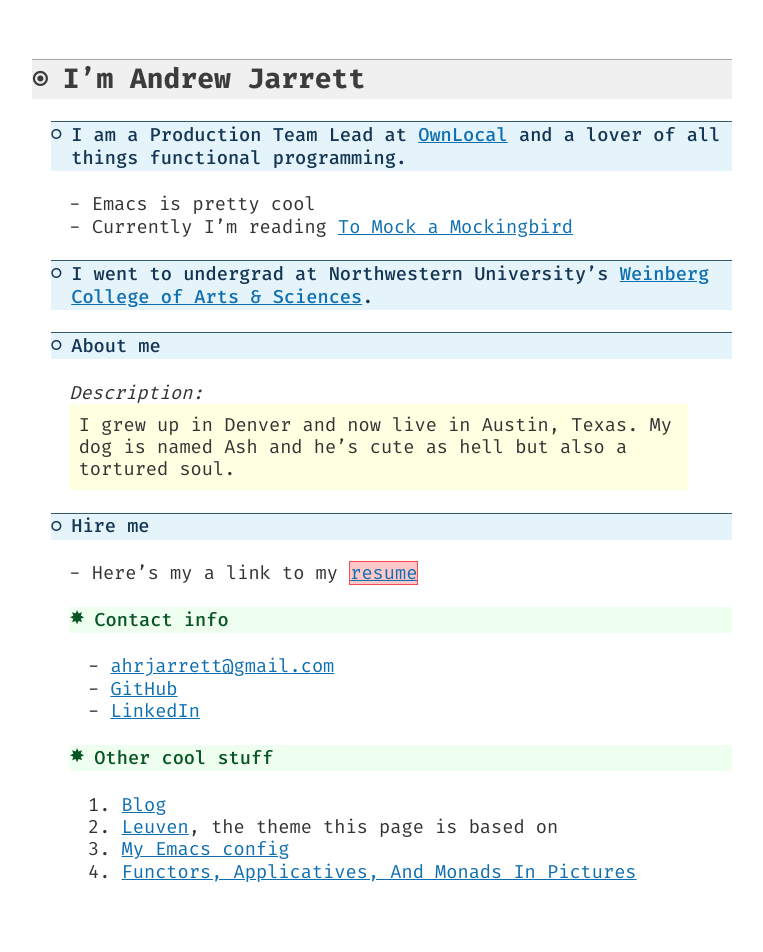
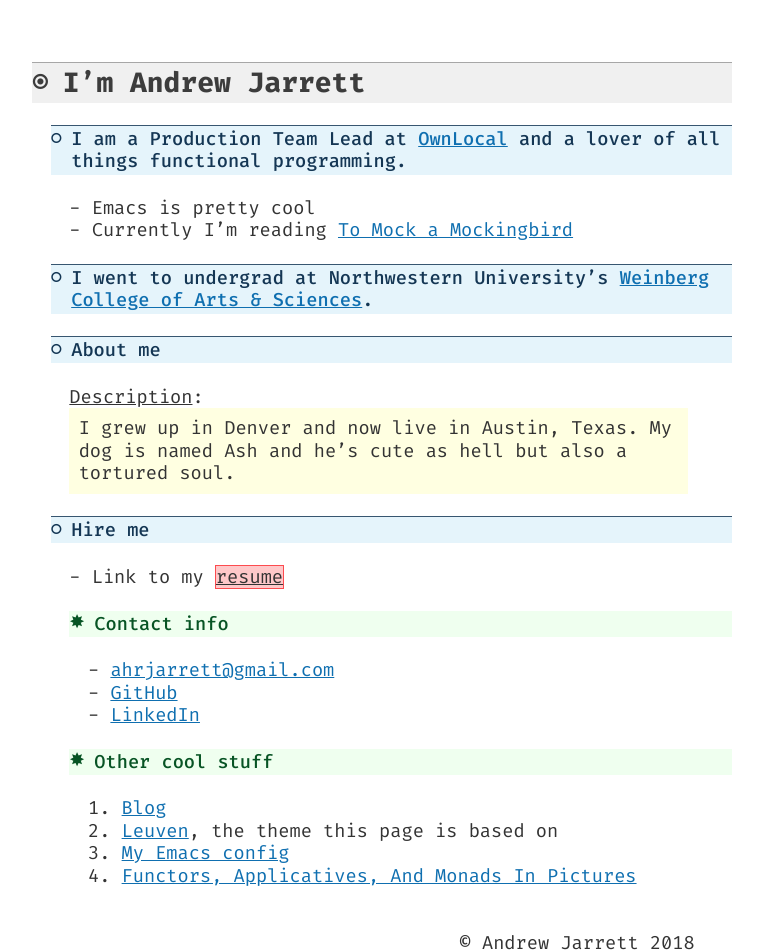
Before and after one commit to ahrjarrett/thegrepper, a React (Create React App) app: page / in a window 1280 px wide. Shown: the top 952 px of the page, without its empty margins (8-771 px from the left). Built offline with nearby package versions, Linux system fonts and the light colour scheme.

Commit message:
update home styles, change favicon

```diff
--- a/src/Home.js
+++ b/src/Home.js
@@ -5,32 +5,35 @@ import './css/Home.css'
 const Home = () => (
   <div id="Home">
     <h1 id="andrew-jarrett" style={{display: 'none'}}>I’m Andrew Jarrett</h1>
+    <div className="home-wrapper">
+
       <article>
+	<br />
 
 	<ul>
 	  <li className="org-bullet-1"><p><span>I’m Andrew Jarrett</span></p></li>
 	  <br />
 
-	<li className="org-bullet-2"><span>I am a Production Team Lead at <a href="https://ownlocal.com">OwnLocal</a> and a lover of all things functional programming.</span></li>
+	  <li className="org-bullet-2"><span>I am a Production Team Lead at <a href="https://ownlocal.com" target="_blank">OwnLocal</a> and a lover of all things functional programming.</span></li>
 	  <br/>
 
 	  <p>- Emacs is pretty cool</p>
-	<p>- Currently I’m reading <a href="https://www.amazon.com/Mock-Mockingbird-Raymond-Smullyan/dp/0192801422">To Mock a Mockingbird</a></p>
+	  <p>- Currently I’m reading <a href="https://www.amazon.com/Mock-Mockingbird-Raymond-Smullyan/dp/0192801422" target="_blank">To Mock a Mockingbird</a></p>
 	  <br/>
 
-	<li className="org-bullet-2"><span>I went to undergrad at Northwestern University’s <a href="https://www.weinberg.northwestern.edu/">Weinberg College of Arts & Sciences</a>.</span></li>
+	  <li className="org-bullet-2"><span>I went to undergrad at Northwestern University’s <a href="https://www.weinberg.northwestern.edu/" target="_blank">Weinberg College of Arts & Sciences</a>.</span></li>
 	  <br />
 
 
 	  <li className="org-bullet-2">About me</li>
 	  <br />
-	<p><i>Description:</i></p>
+	  <p><span className="underline">Description</span>:</p>
 	  <p className="description">I grew up in Denver and now live in Austin, Texas. My dog is named Ash and he’s cute as hell but also a tortured soul.</p>
 	  <br />
 
 	  <li className="org-bullet-2">Hire me</li>
 	  <br />
-	<p>- Here’s my a link to my <Link to="/resume" className="error home-resume-link">resume</Link></p>
+	  <p>- Link to my <Link tabIndex="1" to="/resume" className="error home-resume-link">resume</Link></p>
 	  <br />
 
 	  <li className="org-bullet-3">Contact info</li>
@@ -43,14 +46,18 @@ const Home = () => (
 	  <li className="org-bullet-3">Other cool stuff</li>
 	  <br />
 	  <p>1. <a href="https://blog.thegrepper.com">Blog</a></p>
-	<p>2. <a href="https://github.com/fniessen/emacs-leuven-theme">Leuven</a>, the theme this page is based on</p>
+	  <p>2. <a href="https://github.com/fniessen/emacs-leuven-theme" target="_blank">Leuven</a>, the theme this page is based on</p>
     <p>3. <a href="https://github.com/ahrjarrett/.emacs.d/" target="_blank">My Emacs config</a></p>
     <p>4. <a href="http://adit.io/posts/2013-04-17-functors,_applicatives,_and_monads_in_pictures.html" target="_blank">Functors, Applicatives, And Monads In Pictures</a></p>
+    <br />
     <br />
 
   </ul>
 
+    <div className="home-copyright"><span className="copyright-symbol">©</span> Andrew Jarrett {1900 + new Date().getYear()}</div>
     </article>
+
+    </div>
   </div>
 )
 
--- a/src/css/Home.css
+++ b/src/css/Home.css
@@ -76,15 +76,36 @@
   /* color: #a0f; */
 }
 
+#Home ::selection { /* WebKit/Blink Browsers */
+  background: #fbbc43;
+  /* background: #91d4fd;  */
+  /* background: #ff0; */
+}
+#Home ::-moz-selection { /* WebKit/Blink Browsers */
+  background: #fbbc43;
+  /* background: #91d4fd;  */
+  /* background: #ff0; */
+}
+
+#Home .underline {
+  text-decoration: underline;
+}
+
+#Home article {
+  background: white;
+}
+
 #Home ul {
   padding-inline-start: 0;
+  margin-block-start: 0em;
+  margin-block-end: 0em;
 }
 
 #Home li {
   list-style: none;
 }
 
-li[class^="org-bullet-"] {
+#Home li[class^="org-bullet-"] {
   display: flex;
   padding-top: 0.1em;
   padding-bottom: 0.1em;
@@ -92,66 +113,66 @@ li[class^="org-bullet-"] {
   line-height: 1.2em;
 }
 
-li.org-bullet-1::before {
+#Home li.org-bullet-1::before {
   content: '◉ ';
   padding-right: 0.5em;
   margin-top: -0.1em;
 }
-li.org-bullet-1 {
+#Home li.org-bullet-1 {
   font-size: 1.5em;
   font-weight: 600;
   color: #3c3c3c;
   background: #f0f0f0;
   border-top: 1px solid #a7a7a7;
 }
-li.org-bullet-1 ~ p { margin-left: 1em; }
+#Home li.org-bullet-1 ~ p { margin-left: 1em; }
 
-li.org-bullet-2::before {
+#Home li.org-bullet-2::before {
   content: '○ ';
   padding-right: 0.5em;
   margin-top: -0.1em;
 }
-li.org-bullet-2 {
+#Home li.org-bullet-2 {
   margin-left: 1em;
   color: #143654;
   background: #e5f4fb;
   border-top: 1px solid #375670;
 }
-li.org-bullet-2 ~ p { margin-left: 2em; }
+#Home li.org-bullet-2 ~ p { margin-left: 2em; }
 
-li.org-bullet-3::before {
+#Home li.org-bullet-3::before {
   content: '✸ ';
   margin-top: -0.1em;
   padding-right: 0.5em;
   /* transform: rotate(20deg); */
 }
-li.org-bullet-3 {
+#Home li.org-bullet-3 {
   margin-left: 2em;
   color: #075424;
   background: #efffef;
 }
-li.org-bullet-3 ~ p { margin-left: 3em; }
+#Home li.org-bullet-3 ~ p { margin-left: 3em; }
 
-.src-block {
+#Home .src-block {
   color: #061188;
   background: #fffee1;
   max-width: 600px;
 }
-.src-block .src-header, .src-footer {
+#Home .src-block .src-header, .src-footer {
   color: #575556;
   background: #e2e1d6;
 }
-.src-footer {
+#Home .src-footer {
   height: 1em;
 }
 
-.error {
+#Home .error {
   color: inherit;
   background: #fec8c9;
   border: 1px solid #fc4b4f;
 }
 
-.description {
+#Home .description {
   background-color: #ffffe1;
   max-width: 600px;
   margin-left: -5px;
@@ -160,62 +181,11 @@ li.org-bullet-3 ~ p { margin-left: 3em; }
   /* border: 1px solid rgb(200,200,200); */
 }
 
-
-/* The tooltip class uses position:relative, which is needed to position the
-   tooltip text (position:absolute). */
-
-.tooltip {
-  position: relative;
-  /* display: inline-block; */
+#Home .home-copyright {
+  text-align: right;
+  padding-right: 2em;
 }
 
-/* The tooltiptext class holds the actual tooltip text. It is hidden by default,
-   and will be visible on hover (see below). We have also added some basic
-   styles to it: 120px width, black background color, white text color, centered
-   text, and 5px top and bottom padding.
-
-   The CSS border-radius property is used to add rounded corners to the tooltip
-   text. */
-.tooltip .tooltiptext {
-  visibility: hidden;
-  width: 420px;
-  background-color: #fffdd4;
-  color: #272727;
-  text-align: left;
-  padding: 15px;
-  font-size: 12pt;
-  position: absolute;
-  z-index: 1;
-  border: black 1px solid;
-  font-style: normal;
-
-  /*
-     In this example, the tooltip is placed to the right (left:105%) of the
-     "hoverable" text (<div>). Also note that top:-5px is used to place it in
-     the middle of its container element. We use the number 5 because the
-     tooltip text has a top and bottom padding of 5px. If you increase its
-     padding, also increase the value of the top property to ensure that it
-     stays in the middle (if this is something you want). The same applies if
-     you want the tooltip placed to the left. */
-  position: absolute;
-  z-index: 1;
+#Home .copyright-symbol {
+  font-weight: 500;
 }
-
-/* The :hover selector is used to show the tooltip text when the user moves the
-   mouse over the <div> with class="tooltip".
- */
-.tooltip:hover .tooltiptext {
-  visibility: visible;
-}
-
-
-::selection { /* WebKit/Blink Browsers */
-  background: #fbbc43;
-  /* background: #91d4fd;  */
-  /* background: #ff0; */
-}
-::-moz-selection { /* WebKit/Blink Browsers */
-  background: #fbbc43;
-  /* background: #91d4fd;  */
-  /* background: #ff0; */
-}
```
Also changed, not shown: 14 other files (tests, documents, lock files or other folders). Lines whose indentation alone changed are shown as unchanged.
